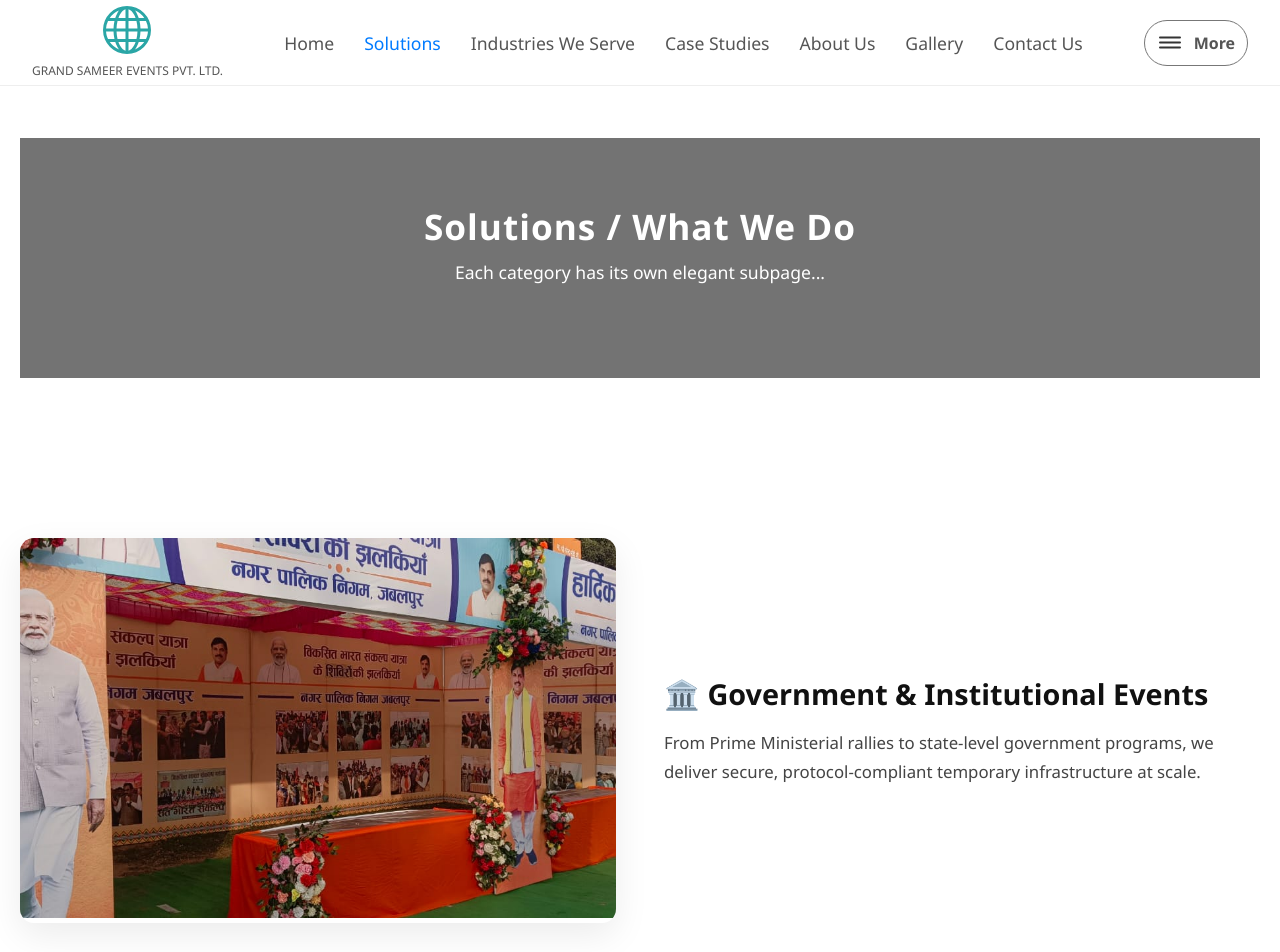
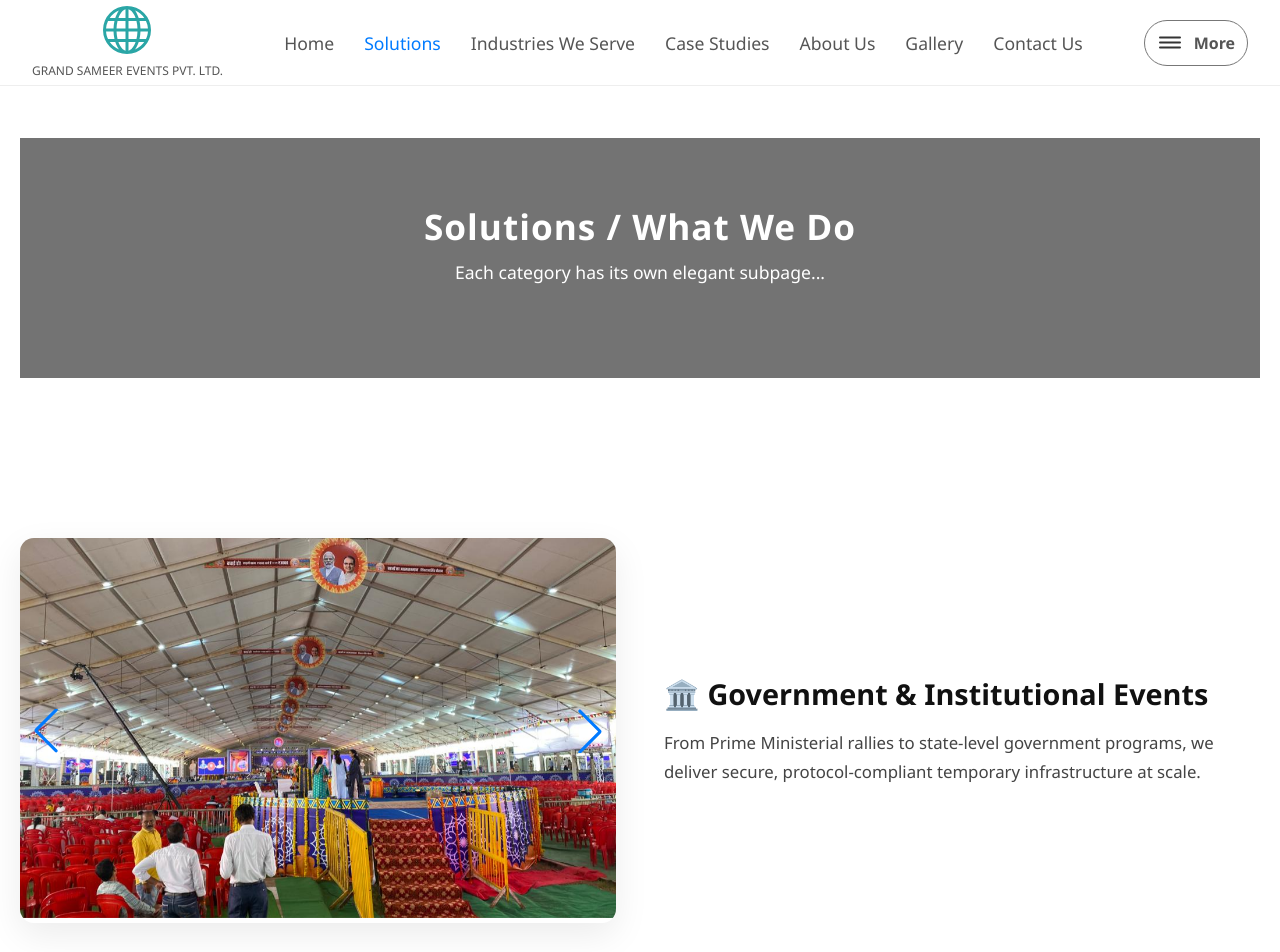
Before and after one commit to mukesh851/GrandSameerProject, a React (Vite) app: page /solutions in a window 1280 px wide. Shown: the top 952 px of the page. Built offline with nearby package versions, Linux system fonts and the light colour scheme.

Commit message:
27th commit

```diff
--- a/src/components/Main/MainFile.jsx
+++ b/src/components/Main/MainFile.jsx
@@ -1,5 +1,7 @@
 import './MainFile.css';
-import sameerEvents from "../../assets/mainFileVideo/sameerEvents.mp4";
+// import SameerEvents from "../../assets/mainFileVideo/SameerEvents.mp4";
+import installation2 from "../../assets/eventAndVideo/SameerEventsSecondFinal.mp4";
+
 
 const MainFile = () => {
   return (
@@ -7,7 +9,9 @@ const MainFile = () => {
       {/* 🔹 Background Video */}
       <div className="video-background">
         <video autoPlay loop muted playsInline className="background-video">
-          <source src={sameerEvents} type="video/mp4" />
+          {/* <source src={SameerEvents} type="video/mp4" /> */}
+          <source src={installation2} type="video/mp4" />
+
         </video>
       </div>
 
--- a/src/components/Solutions/Solutions.jsx
+++ b/src/components/Solutions/Solutions.jsx
@@ -1,69 +1,10 @@
+import { Swiper, SwiperSlide } from "swiper/react";
+import { Autoplay, Navigation } from "swiper/modules";
 
-// import React from "react";
-// import "./Solutions.css";
+import "swiper/css";
+import "swiper/css/navigation";
 
-// import img1 from "../../assets/solutionsIm/Corporate.png";
-// import img2 from "../../assets/solutionsIm/Government.png";
-// import img3 from "../../assets/solutionsIm/Mega.png";
-// import img4 from "../../assets/solutionsIm/Cultural.png";
-// import img5 from "../../assets/solutionsIm/Luxury.png";
-// import img6 from "../../assets/solutionsIm/Sports.png";
-// import img7 from "../../assets/solutionsIm/Industrial.png";
-
-// const solutionsData = [
-//   { title: "Corporate & Business Excellence", desc: "We design world-class environments for businesses to showcase, connect, and grow. From Global Investor Summits to brand launches and exhibitions, our corporate infrastructure solutions set the stage for success.", img: img1 },
-//   { title: "Government & Institutional Events", desc: "From Prime Ministerial rallies to national celebrations, we provide secure, large-scale structures trusted by governments, PSUs, and diplomatic institutions.", img: img2 },
-//   { title: "Mega Political Gatherings", desc: "We specialize in handling mass-scale political rallies, party conferences, and election campaigns with flawless execution and speed.", img: img3 },
-//   { title: "Cultural & Religious Extravaganzas", desc: "From Maha Kumbh Melas to community festivals, our infrastructure empowers millions of people to gather in safe, large, and elegant environments.", img: img4 },
-//   { title: "Luxury Weddings & Private Celebrations", desc: "Designer hangars, grand mandaps, and royal pavilions crafted for those who demand unforgettable, elegant, and luxurious celebrations.", img: img5 },
-//   { title: "Sports & Entertainment Arenas", desc: "We build stadium-scale tents, concert pavilions, and entertainment lounges, redefining large-scale sports and cultural experiences.", img: img6 },
-//   { title: "Industrial & Commercial Solutions", desc: "Beyond events, we provide temporary warehouses, factory setups, and emergency response shelters — versatile, durable, and cost-efficient.", img: img7 },
-// ];
-
-// const Solutions = () => {
-//   return (
-//     <section className="solutions-section">
-//       <div className="solutions-container">
-//         <div className="solutions-header">
-//           <h2>Solutions / What We Do</h2>
-//           <p>Each category has its own elegant subpage with case studies & visuals.</p>
-//         </div>
-
-//         {solutionsData.map((item, index) => (
-//           <div
-//             className={`solution-card ${index % 2 === 1 ? "reverse-layout" : ""}`}
-//             key={index}
-//           >
-//             <div className="solution-image">
-//               <img src={item.img} alt={item.title} />
-//             </div>
-//             <div className="solution-content">
-//               <h3>{item.title}</h3>
-//               <p>{item.desc}</p>
-//             </div>
-//           </div>
-//         ))}
-//       </div>
-//     </section>
-//   );
-// };
-
-// export default Solutions;
-
-
-
-
-
-import React from "react";
 import "./Solutions.css";
-
-// import img1 from "../../assets/solutionsIm/Corporate.png";
-// import img2 from "../../assets/solutionsIm/Government.png";
-// import img3 from "../../assets/solutionsIm/Mega.png";
-// import img4 from "../../assets/solutionsIm/Cultural.png";
-// import img5 from "../../assets/solutionsIm/Luxury.png";
-// import img6 from "../../assets/solutionsIm/Sports.png";
-// import img7 from "../../assets/solutionsIm/Industrial.png";
 
 import img1 from "../../assets/aboutUs/Jabalpur14.jpeg";
 import img2 from "../../assets/aboutUs/Bhopal9.jpeg";
@@ -74,28 +15,51 @@ import img6 from "../../assets/aboutUs/BhopalA4.jpeg";
 import img7 from "../../assets/aboutUs/BhopalA25.jpeg";
 
 
+const data = [
+  {
+    id: "sol-1",
+    title: "🏛️ Government & Institutional Events",
+    images: [img1, img2, img3, img4, img5],
+    desc: "From Prime Ministerial rallies to state-level government programs, we deliver secure, protocol-compliant temporary infrastructure at scale."
+  },
+  {
+    id: "sol-2",
+    title: "🗳️ Mega Political Gatherings",
+    images: [img2, img3, img4, img5, img6],
+    desc: "We specialize in mass-scale political rallies with large-span hangars, crowd-ready layouts, and rapid on-ground execution."
+  },
+  {
+    id: "sol-3",
+    title: "🏢 Corporate & Business Excellence",
+    images: [img3, img4, img5, img6, img7],
+    desc: "World-class infrastructure for corporate summits, investor meets, exhibitions, and high-profile business events."
+  },
+  {
+    id: "sol-4",
+    title: "🕉️ Cultural & Religious Gatherings",
+    images: [img4, img5, img6, img7, img1],
+    desc: "Infrastructure for large religious congregations, spiritual events, and gatherings led by Jain saints, spiritual leaders, and religious institutions."
+  },
+  {
+    id: "sol-5",
+    title: "🎶 Concerts & Entertainment Arenas",
+    images: [img5, img6, img7, img1, img2],
+    desc: "High-capacity structures for live concerts, music festivals, and entertainment events with safe crowd flow and strong execution."
+  },
+  {
+    id: "sol-6",
+    title: "💍 Luxury Weddings & Private Celebrations",
+    images: [img6, img7, img1, img2, img3],
+    desc: "Designer hangars, grand mandaps, and premium setups for large weddings and exclusive private celebrations."
+  },
+  {
+    id: "sol-7",
+    title: "🎭 Sports & Entertainment Events",
+    images: [img7, img1, img2, img3, img4],
+    desc: "Temporary stadium-scale infrastructure for sports events, shows, and large public entertainment programs."
+  }
+];
 
-// const data = [
-//   { id: "sol-1", title: "Corporate & Business Excellence", img: img1, desc: "We design world-class environments..." },
-//   { id: "sol-2", title: "Government & Institutional Events", img: img2, desc: "From Prime Ministerial rallies..." },
-//   { id: "sol-3", title: "Mega Political Gatherings", img: img3, desc: "We specialize in mass-scale political rallies..." },
-//   { id: "sol-4", title: "Cultural & Religious Extravaganzas", img: img4, desc: "From Maha Kumbh Melas..." },
-//   { id: "sol-5", title: "Luxury Weddings & Private Celebrations", img: img5, desc: "Designer hangars, grand mandaps..." },
-//   { id: "sol-6", title: "Sports & Entertainment Arenas", img: img6, desc: "We build stadium-scale tents..." },
-//   { id: "sol-7", title: "Industrial & Commercial Solutions", img: img7, desc: "Temporary warehouses, factory setups..." }
-// ];
-
-
-const data = [
-  { id: "sol-1", title: "🏛️ Government & Institutional Events", img: img1, desc: "From Prime Ministerial rallies to state-level government programs, we deliver secure, protocol-compliant temporary infrastructure at scale." },
-  { id: "sol-2", title: "🗳️ Mega Political Gatherings", img: img2, desc: "We specialize in mass-scale political rallies with large-span hangars, crowd-ready layouts, and rapid on-ground execution." },
-  { id: "sol-3", title: "🏢 Corporate & Business Excellence", img: img3, desc: "World-class infrastructure for corporate summits, investor meets, exhibitions, and high-profile business events." },
-  { id: "sol-4", title: "🕉️ Cultural & Religious Gatherings", img: img4, desc: "Infrastructure for large religious congregations, spiritual events, and gatherings led by Jain saints, spiritual leaders, and religious institutions." },
-  { id: "sol-5", title: "🎶 Concerts & Entertainment Arenas", img: img5, desc: "High-capacity structures for live concerts, music festivals, and entertainment events with safe crowd flow and strong execution." },
-
-  { id: "sol-6", title: "💍 Luxury Weddings & Private Celebrations", img: img6, desc: "Designer hangars, grand mandaps, and premium setups for large weddings and exclusive private celebrations." },
-  { id: "sol-7", title: "🎭 Sports & Entertainment Events", img: img7, desc: "Temporary stadium-scale infrastructure for sports events, shows, and large public entertainment programs. celebrations." }
-];
 
 const Solutions = () => {
   return (
@@ -114,8 +78,24 @@ const Solutions = () => {
               className={`solution-card ${index % 2 === 1 ? "reverse-layout" : ""}`}
             >
               <div className="solution-image">
-                <img src={item.img} alt={item.title} />
+                <Swiper
+                  modules={[Autoplay, Navigation]}
+                  slidesPerView={1}
+                  loop={true}
+                  navigation={true}
+                  autoplay={{
+                    delay: 2500,
+                    disableOnInteraction: false
+                  }}
+                >
+                  {item.images.map((img, i) => (
+                    <SwiperSlide key={i}>
+                      <img src={img} alt={item.title} />
+                    </SwiperSlide>
+                  ))}
+                </Swiper>
               </div>
+
 
               <div className="solution-content">
                 <h3>{item.title}</h3>
```
Also changed, not shown: 1 other file (tests, documents, lock files or other folders).
